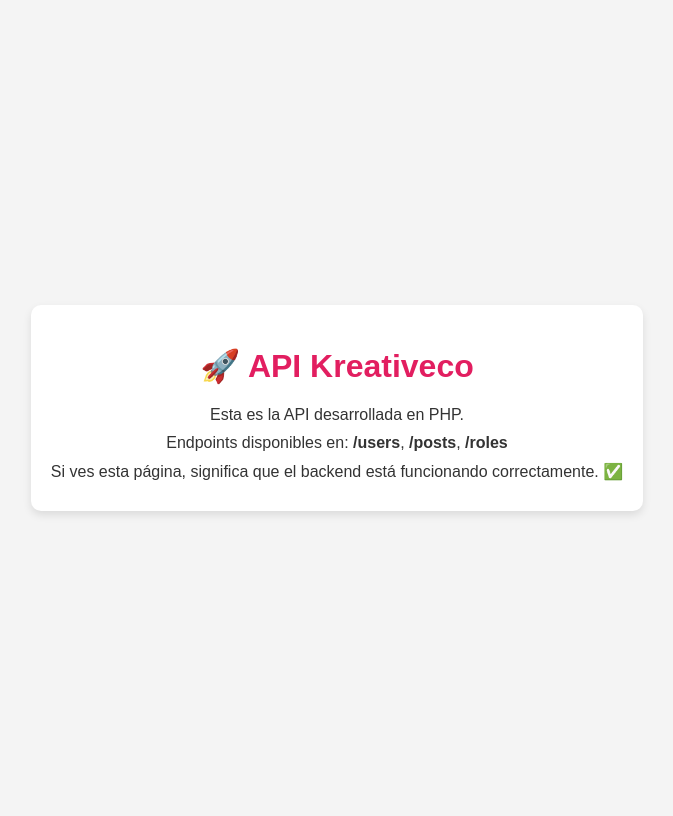
After one commit to JavierSalazar24/prueba-kreativeco, a PHP site: page / in a window 1280 px wide. The commit adds this page. Shown: the whole page, without its empty margins (303-976 px from the left). Run offline with PHP 8.4, Linux system fonts and the light colour scheme.

Commit message:
Configuración para backend remoto

```diff
--- a/backend/auth.php
+++ b/backend/auth.php
@@ -1,4 +1,5 @@
 <?php
+
 require 'authMiddleware.php';
 require './utils/response.php';
 
--- /dev/null
+++ b/backend/index.php
@@ -0,0 +1,47 @@
+<!DOCTYPE html>
+<html lang="es">
+
+<head>
+    <meta charset="UTF-8">
+    <meta name="viewport" content="width=device-width, initial-scale=1.0">
+    <title>Bienvenido a la API para Kreativeco</title>
+    <style>
+    body {
+        font-family: Arial, sans-serif;
+        display: flex;
+        flex-direction: column;
+        align-items: center;
+        justify-content: center;
+        height: 100vh;
+        text-align: center;
+        background-color: #f4f4f4;
+        color: #333;
+    }
+
+    h1 {
+        color: #e21e60;
+    }
+
+    .container {
+        padding: 20px;
+        background: white;
+        box-shadow: 0px 4px 8px rgba(0, 0, 0, 0.1);
+        border-radius: 10px;
+    }
+
+    p {
+        margin: 10px 0;
+    }
+    </style>
+</head>
+
+<body>
+    <div class="container">
+        <h1>🚀 API Kreativeco</h1>
+        <p>Esta es la API desarrollada en PHP.</p>
+        <p>Endpoints disponibles en: <b>/users</b>, <b>/posts</b>, <b>/roles</b></p>
+        <p>Si ves esta página, significa que el backend está funcionando correctamente. ✅</p>
+    </div>
+</body>
+
+</html>
```
Also changed, not shown: backend/authMiddleware.php (+7 -2 lines), backend/composer.json (+6 -4 lines), backend/connection.php (+11 -7 lines), backend/users/login.php (+6 -2 lines), backend/roles/delete_role.php (line endings or trailing spaces), backend/roles/update_role.php (line endings or trailing spaces), backend/users/delete_user.php (line endings or trailing spaces), backend/users/register.php (line endings or trailing spaces), 4 other files.
